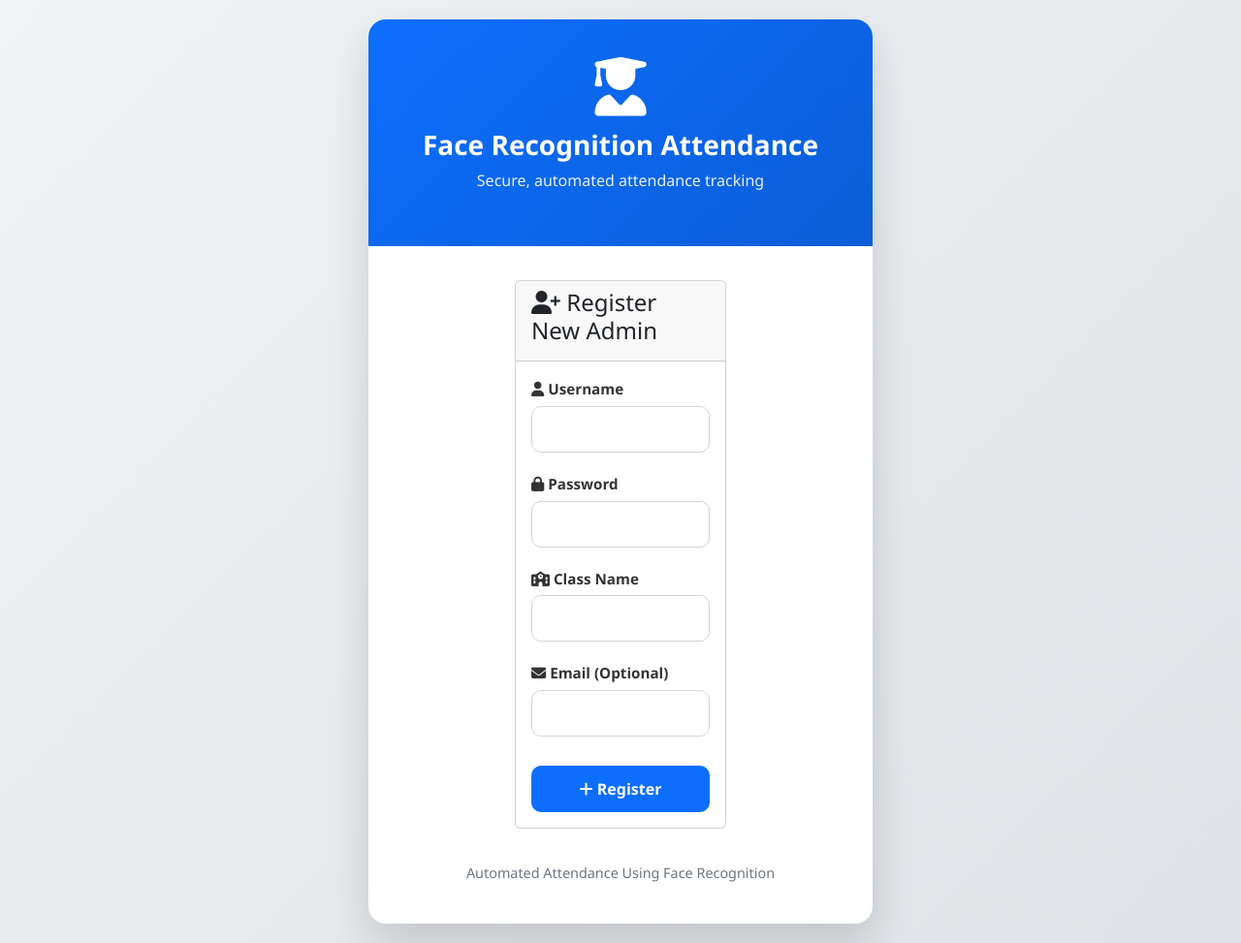
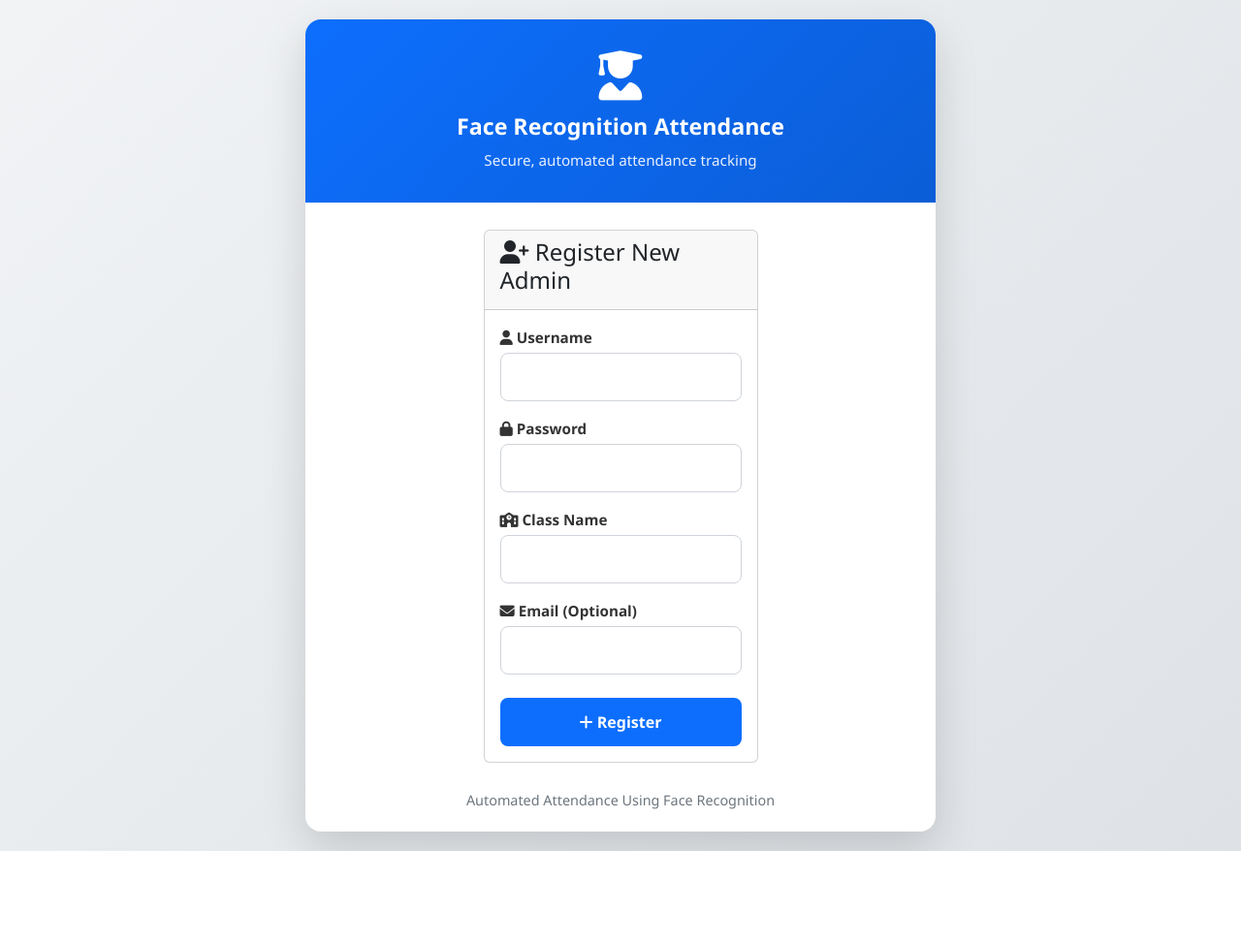
Before and after one commit to Shreyarg-77/face_attendance, a Flask app: page /register in a window 1280 px wide. Shown: the whole page at 97% size. After the commit the page ends 878 px from the top, so only its background shows below. Run offline with Flask 3, Linux system fonts and the light colour scheme.

Commit message:
ALtered name

```diff
--- a/templates/base_public.html
+++ b/templates/base_public.html
@@ -4,8 +4,11 @@
     <meta charset="UTF-8">
     <meta name="viewport" content="width=device-width, initial-scale=1.0">
     <title>{% block title %}Attendance System{% endblock %}</title>
+
+    <!-- Bootstrap & Icons -->
     <link href="https://cdn.jsdelivr.net/npm/bootstrap@5.3.0/dist/css/bootstrap.min.css" rel="stylesheet">
     <link rel="stylesheet" href="https://cdnjs.cloudflare.com/ajax/libs/font-awesome/6.4.0/css/all.min.css">
+
     <style>
         * {
             margin: 0;
@@ -14,8 +17,8 @@
         }
 
         body {
+            min-height: 100vh;
             background: linear-gradient(135deg, #f1f3f5, #dee2e6);
-        min-height: 100vh;
             display: flex;
             align-items: center;
             justify-content: center;
@@ -23,143 +26,138 @@
             padding: 20px;
         }
 
-    /* Main Card */
+        /* ================= CARD ================= */
         .auth-container {
+            width: 100%;
+            max-width: 520px;
             background: #ffffff;
-        border-radius: 18px;
-        box-shadow: 0 20px 45px rgba(0, 0, 0, 0.15);
-        width: 100%;
-        max-width: 520px;   /* Better for laptops */
+            border-radius: 16px;
+            box-shadow: 0 18px 45px rgba(0, 0, 0, 0.15);
             overflow: hidden;
         }
 
-    /* Header */
+        /* Desktop balance */
+        @media (min-width: 992px) {
+            .auth-container {
+                max-width: 650px;
+            }
+        }
+
+        /* ================= HEADER ================= */
         .auth-header {
             background: linear-gradient(135deg, #0d6efd, #0b5ed7);
-        color: #fff;
-        padding: 40px 30px;
+            color: #ffffff;
             text-align: center;
+            padding: 32px 26px;
         }
 
-    .auth-header h3 {
-        font-size: 1.75rem;
-        font-weight: 700;
-        margin-bottom: 8px;
+        .welcome-icon {
+            font-size: 3.2rem;
+            margin-bottom: 10px;
         }
 
-    .auth-header p {
-        font-size: 1rem;
+        .welcome-title {
+            font-size: 1.45rem;
+            font-weight: 700;
+            margin-bottom: 6px;
+        }
+
+        .welcome-subtitle {
+            font-size: 0.95rem;
             opacity: 0.9;
         }
 
-    /* Body */
+        /* ================= BODY ================= */
         .auth-body {
-        padding: 35px 30px;
+            padding: 28px 30px;
         }
 
         .form-label {
+            font-size: 0.95rem;
             font-weight: 600;
+            margin-bottom: 4px;
             color: #333;
-        margin-bottom: 6px;
-        font-size: 0.95rem;
         }
 
-    /* INPUT FIELDS – Bigger & Standard */
+        /* Standard input look */
         .form-control {
-        height: 48px;
-        border-radius: 10px;
-        padding: 10px 15px;
-        border: 1.6px solid #ced4da;
+            height: 50px;
+            padding: 12px 16px;
             font-size: 1rem;
-        transition: all 0.3s ease;
-        margin-bottom: 20px;
+            border-radius: 8px;
+            border: 1.5px solid #cfd4da;
+            margin-bottom: 16px;
+            transition: all 0.25s ease;
         }
 
         .form-control:focus {
             border-color: #0d6efd;
-        box-shadow: 0 0 0 0.2rem rgba(13, 110, 253, 0.2);
+            box-shadow: 0 0 0 0.2rem rgba(13, 110, 253, 0.18);
         }
 
         .form-control::placeholder {
             color: #adb5bd;
         }
 
-    /* Buttons */
+        /* ================= BUTTONS ================= */
+        .btn-primary,
+        .btn-outline-primary {
+            height: 50px;
+            font-size: 1rem;
+            font-weight: 600;
+            border-radius: 8px;
+            width: 100%;
+        }
+
         .btn-primary {
             background: #0d6efd;
             border: none;
-        border-radius: 10px;
-        height: 48px;
-        font-size: 1rem;
-        font-weight: 600;
-        width: 100%;
+            margin-top: 8px;
             transition: all 0.3s ease;
-        margin-top: 10px;
         }
 
         .btn-primary:hover {
             background: #0b5ed7;
-        transform: translateY(-2px);
+            transform: translateY(-1px);
             box-shadow: 0 8px 20px rgba(13, 110, 253, 0.35);
         }
 
         .btn-outline-primary {
-        border-radius: 10px;
-        height: 48px;
-        font-size: 1rem;
-        font-weight: 600;
-        width: 100%;
             margin-top: 12px;
         }
 
-    /* Alerts */
+        /* ================= ALERT ================= */
         .alert {
-        border-radius: 10px;
-        padding: 14px 16px;
-        margin-bottom: 20px;
             font-size: 0.95rem;
+            border-radius: 8px;
+            padding: 12px 15px;
+            margin-bottom: 18px;
         }
 
-    /* Footer */
+        /* ================= FOOTER ================= */
         .auth-footer {
             text-align: center;
-        padding: 0 30px 25px;
+            padding: 0 28px 22px;
+            font-size: 0.9rem;
             color: #6c757d;
-        font-size: 0.9rem;
         }
 
-    /* Icons */
+        /* ================= MOBILE ================= */
+        @media (max-width: 576px) {
+            .auth-header {
+                padding: 26px 20px;
+            }
+
+            .auth-body {
+                padding: 24px 20px;
+            }
+
             .welcome-icon {
-        font-size: 3.8rem;
-        margin-bottom: 12px;
+                font-size: 2.8rem;
             }
 
             .welcome-title {
-        font-size: 1.5rem;
-        font-weight: 700;
-    }
-
-    .welcome-subtitle {
-        font-size: 1rem;
-        opacity: 0.9;
-    }
-
-    /* MOBILE OPTIMIZATION */
-    @media (max-width: 576px) {
-        .auth-container {
-            max-width: 100%;
-        }
-
-        .auth-header {
-            padding: 30px 20px;
-        }
-
-        .auth-header h3 {
-            font-size: 1.45rem;
-        }
-
-        .auth-body {
-            padding: 25px 20px;
+                font-size: 1.35rem;
             }
 
             .form-control,
@@ -168,25 +166,28 @@
                 height: 46px;
                 font-size: 0.95rem;
             }
-
-        .welcome-icon {
-            font-size: 3rem;
-        }
         }
     </style>
+
     {% block extra_css %}{% endblock %}
 </head>
+
 <body>
+
 <div class="auth-container">
+
+    <!-- HEADER -->
     <div class="auth-header">
         {% block header %}
         <i class="fas fa-user-graduate welcome-icon"></i>
-            <h3 class="welcome-title">Face Recognition Attendance</h3>
-            <p class="welcome-subtitle">Secure, automated attendance tracking</p>
+        <div class="welcome-title">Face Recognition Attendance</div>
+        <div class="welcome-subtitle">Secure, automated attendance tracking</div>
         {% endblock %}
     </div>
 
+    <!-- BODY -->
     <div class="auth-body">
+
         {% with messages = get_flashed_messages(with_categories=true) %}
             {% if messages %}
                 {% for category, message in messages %}
@@ -196,16 +197,20 @@
         {% endwith %}
 
         {% block content %}{% endblock %}
+
     </div>
 
+    <!-- FOOTER -->
     <div class="auth-footer">
         {% block footer %}
-            <p>Automated Attendance Using Face Recognition</p>
+        Automated Attendance Using Face Recognition
         {% endblock %}
     </div>
+
 </div>
 
 <script src="https://cdn.jsdelivr.net/npm/bootstrap@5.3.0/dist/js/bootstrap.bundle.min.js"></script>
 {% block extra_js %}{% endblock %}
+
 </body>
 </html>
```
Lines whose indentation alone changed are shown as unchanged.
